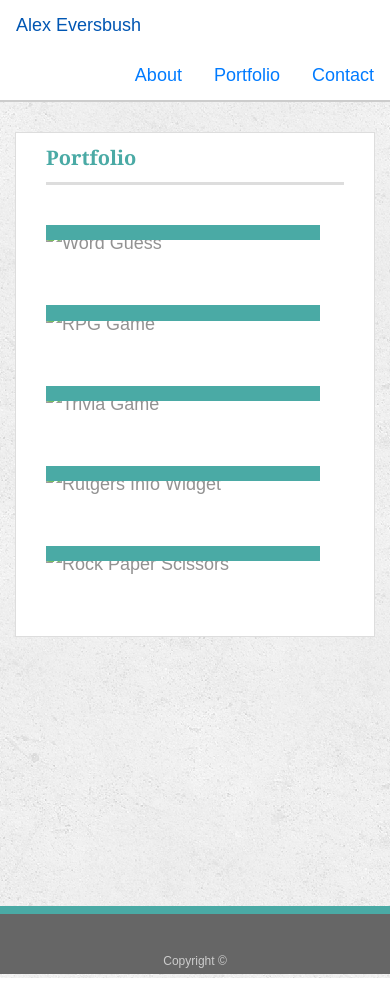
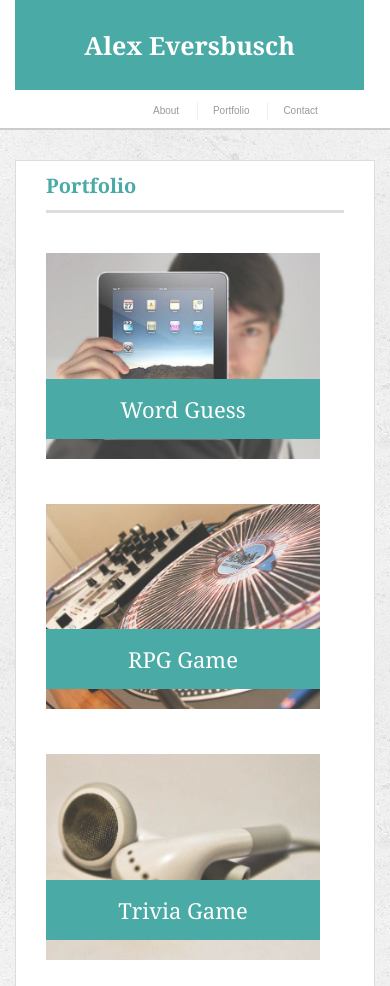
Before and after one commit to abusch419/Responsive-Portfolio, a plain HTML site: page portfolio.html in a window 390 px wide. Shown: the top 986 px of the page. Drawn offline with nearby package versions, Linux system fonts and the light colour scheme.

Commit message:
updates all html and css files

```diff
--- a/portfolio.html
+++ b/portfolio.html
@@ -11,51 +11,43 @@
 
 <body>
 
-    <header id="masthead">
-        <ul class="nav">
-          <li class="nav-item">
-            <a class="nav-link active navbar-name" href="index.html">Alex Eversbush</a>
-          </li>
-          <div class="nav ml-auto">
-            <li class="nav-item">
-              <a class="nav-link navbar-about" href="#">About</a>
-            </li>
-            <li class="nav-item">
-              <a class="nav-link navbar-portfolio" href="portfolio.html">Portfolio</a>
-            </li>
-            <li class="nav-item">
-              <a class="nav-link navbar-contact" href="contact.html">Contact</a>
-            </li>
-          </div>
-        </ul>
-      </header>
+  <header id="masthead">
+    <div class="container">
+      <a href="index.html" id="logo">Alex Eversbusch</a>
+      <nav>
+        <a href="index.html">About</a>
+        <a href="portfolio.html">Portfolio</a>
+        <a href="contact.html">Contact</a>
+      </nav>
+    </div>
+  </header>
 
   <div id="main-container" class="container">
     <section class="main-section">
       <h1>Portfolio</h1>
 
       <div class="work">
-        <img src="assets/images/technics-q-c-640-480-1.jpg" alt="Word Guess">
+        <img src="images/technics-q-c-640-480-1.jpg" alt="img 1">
 
         <h3>Word Guess</h3>
       </div>
       <div class="work">
-        <img src="assets/images/technics-q-c-640-480-2.jpg" alt="RPG Game">
+        <img src="images/technics-q-c-640-480-2.jpg" alt="img 2">
 
         <h3>RPG Game</h3>
       </div>
       <div class="work">
-        <img src="assets/images/technics-q-c-640-480-5.jpg" alt="Trivia Game">
+        <img src="images/technics-q-c-640-480-5.jpg" alt="img 3">
 
         <h3>Trivia Game</h3>
       </div>
       <div class="work">
-        <img src="assets/images/technics-q-c-640-480-7.jpg" alt="Rutgers Info Widget">
+        <img src="images/technics-q-c-640-480-7.jpg" alt="img 4">
 
         <h3>Rutgers Info Widget</h3>
       </div>
       <div class="work">
-        <img src="assets/images/technics-q-c-640-480-9.jpg" alt="Rock Paper Scissors">
+        <img src="images/technics-q-c-640-480-9.jpg" alt="img 5">
 
         <h3>Rock Paper Scissors</h3>
       </div>
--- a/style.css
+++ b/style.css
@@ -217,8 +217,40 @@ input[type=submit] {
 }
 
 
-@media screen and (max-width: 980px) {}
-@media screen and (max-width: 768px) {}
+
+@media screen and (max-width: 768px) {
+  nav {
+    float: left;
+    margin-top: 4px;
+    margin-left: 30%;
+    font-size: 10px;
+
+  }
+
+  #logo {
+    width: 97%;
+    font-size: 25px;
+   }
+ h1 {
+   font-size: 20px;
+   padding: 0px;
+ }
+   .auth-image {
+     width: 100%;
+     float: none;
+   }
+
+   #masthead {
+     position: static;
+   }
+
+   #main-container {
+     padding-top: 0px;
+   }
+
+   .main-section {
+     padding-top: 0px;}
+}
 @media screen and (max-width: 640px) {
   nav {
     float: left;
```
Also changed, not shown: contact.html (+10 -18 lines), images/technics-q-c-640-480-1.jpg (added), images/technics-q-c-640-480-2.jpg (added), images/technics-q-c-640-480-5.jpg (added), images/technics-q-c-640-480-7.jpg (added), images/technics-q-c-640-480-9.jpg (added), 1 other file.
